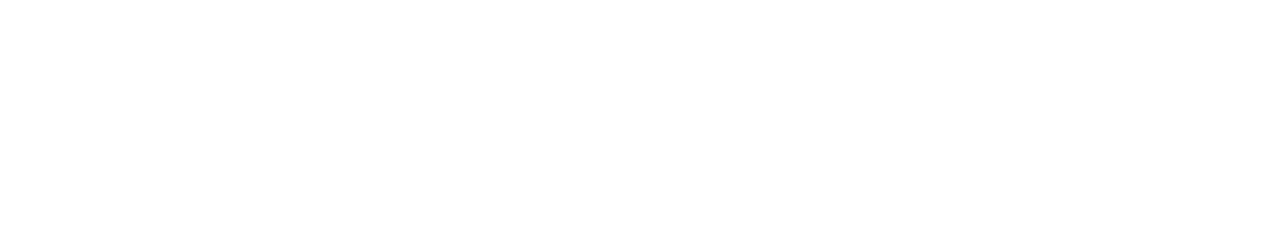
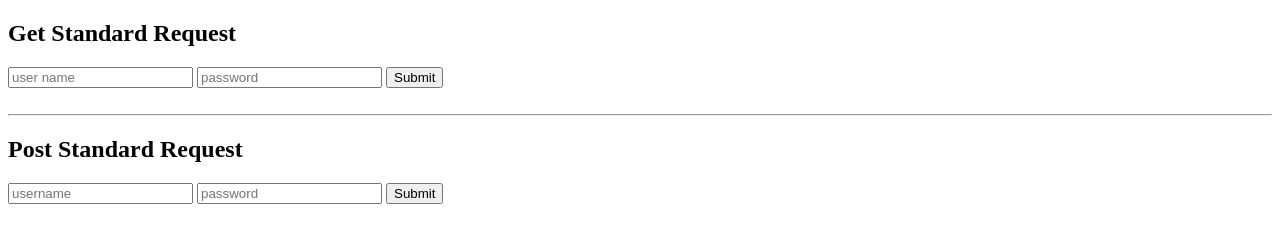
Before and after one commit to syed-bilalahmed/NodeJsGet-and-Post-Requests, a plain HTML site: page frontend/index.html in a window 1280 px wide. Drawn offline with Linux system fonts and the light colour scheme.

```diff
--- a/frontend/index.html
+++ b/frontend/index.html
@@ -6,6 +6,21 @@
     <title>Get and Post </title>
 </head>
 <body>
+    <h2>Get Standard Request</h2>
+<form action="http://localhost:8000/register" method="get">
+    <input type="text" name="username" placeholder="user name">
+    <input type="password" name="password" placeholder="password">
+    <button>Submit</button>
+</form>
+
+    <br>
+    <hr>
+    <h2>Post Standard Request</h2>
+<form action="http://localhost:8000/register" method="post">
+    <input type="text" name="username" placeholder="username">
+    <input type="password" name="password" placeholder="password">
+    <button>Submit</button>
+</form>
 
 </body>
 </html>
```
Also changed, not shown: backend/index.js (+14 -1 lines).
